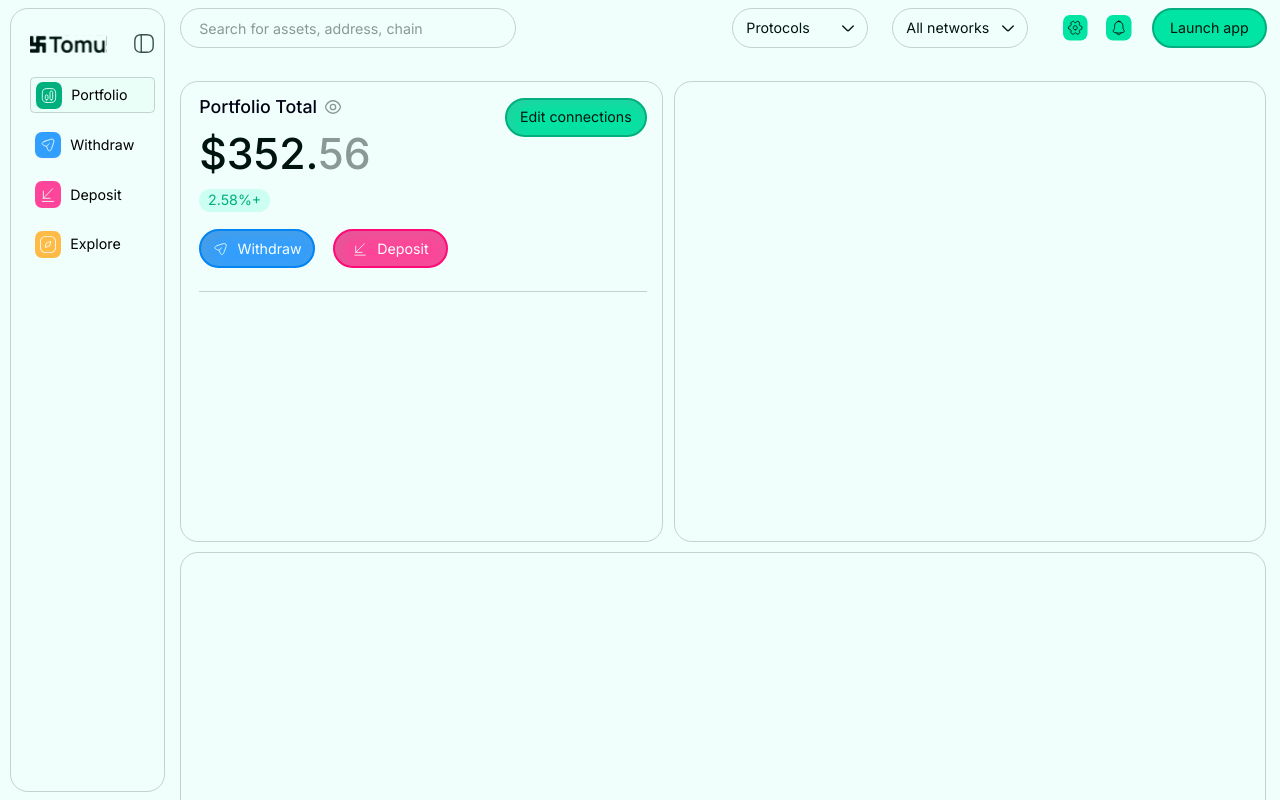
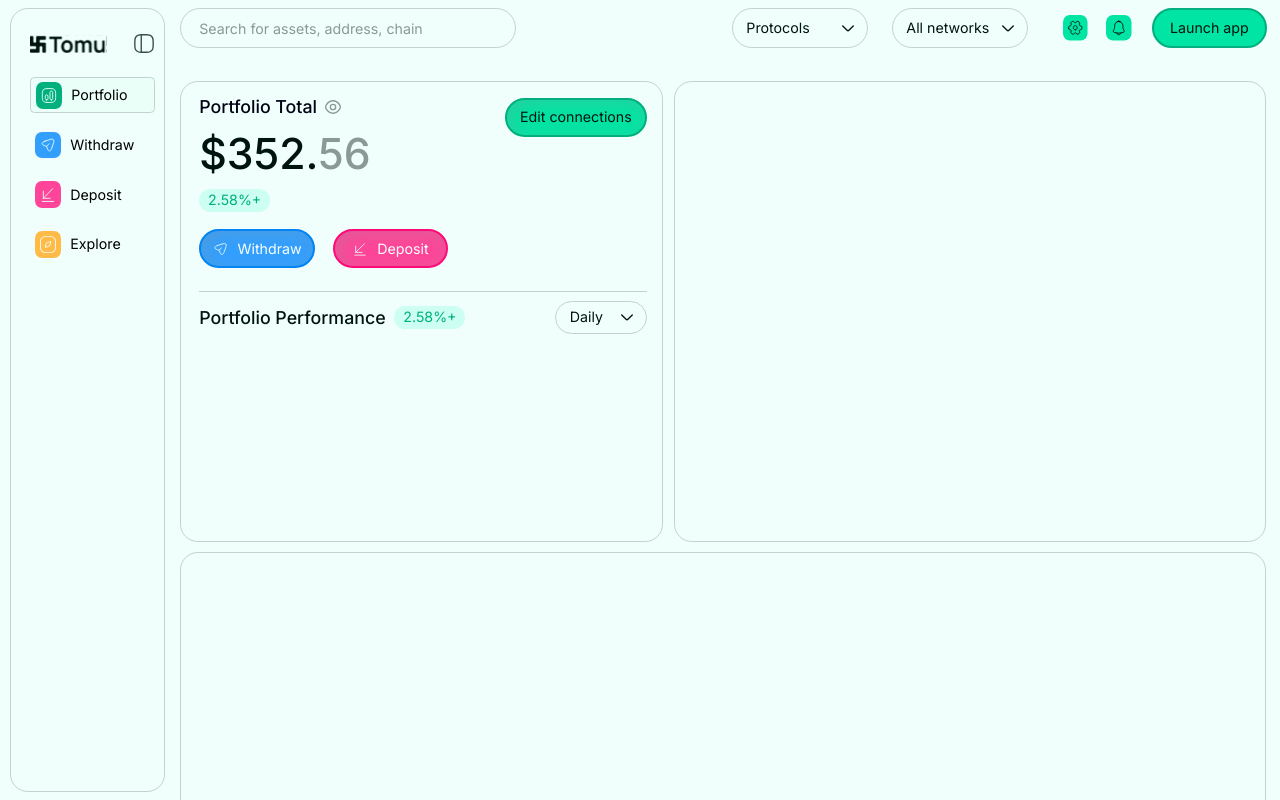
Before and after one commit to Tomu-Finance/tomu-frontend, a Next.js app: page / in a window 1280 px wide. Built offline with nearby package versions, Linux system fonts and the light colour scheme.

Commit message:
Build portfolio left card bottom section ui barebones

```diff
--- a/src/app/page.tsx
+++ b/src/app/page.tsx
@@ -4,6 +4,7 @@ import eye from '../assets/svgs/eye.svg';
 import send from '../assets/svgs/send.svg';
 import deposit from '../assets/svgs/received.svg';
 import Image from 'next/image';
+import Select from '@/components/Select';
 
 const HomePage = () => {
   return (
@@ -56,7 +57,25 @@ const HomePage = () => {
               Edit connections
             </button>
           </div>
-          <div></div>
+          <div className="portfolio__top__bottom">
+            <div className="portfolio__top__bottom__top">
+              <div className="portfolio__top__bottom__top__left">
+                <p className="portfolio__top__bottom__top__left__heading">
+                  Portfolio Performance
+                </p>
+                <div className="portfolio__top__bottom__top__left__increase">
+                  2.58%+
+                </div>
+              </div>
+              <Select
+                text="Daily"
+                height={38}
+                width={103}
+                iconColor="#00140F"
+                type="dynamic"
+              />
+            </div>
+          </div>
         </div>
         <div className="portfolio__top__right"></div>
       </div>
--- a/src/components/Select.tsx
+++ b/src/components/Select.tsx
@@ -6,16 +6,19 @@ interface SelectProps {
   height: number;
   width: number;
   iconColor: string;
+  type?: string;
 }
 
-const Select = ({ text, height, width, iconColor }: SelectProps) => {
+const Select = ({ text, height, width, iconColor, type }: SelectProps) => {
   // Function to convert px to rem
   const pxToRem = (px: number) => `${px / 16}rem`;
 
   return (
     <div className="selectWrapper">
       <select
-        className="selectWrapper__select"
+        className={`selectWrapper__select ${
+          type === 'dynamic' ? 'dynamic' : ''
+        }`}
         defaultValue=""
         style={{
           height: pxToRem(height),
@@ -25,9 +28,9 @@ const Select = ({ text, height, width, iconColor }: SelectProps) => {
         <option value="" disabled>
           {text}
         </option>
-        <option value="category1">Option 1</option>
-        <option value="category2">Option 2</option>
-        <option value="category3">Option 3</option>
+        <option value="category1">Option</option>
+        <option value="category2">Option</option>
+        <option value="category3">Option</option>
       </select>
       <svg
         width="18"
--- a/src/styles/components/Select.scss
+++ b/src/styles/components/Select.scss
@@ -12,7 +12,7 @@
     font-family: var(--font-inter);
     font-size: toRem(16);
     font-weight: 400;
-    line-height: toRem(16);
+    line-height: toRem(30);
     text-align: left;
     color: $primary-black;
 
@@ -21,6 +21,10 @@
     -moz-appearance: none;
     background-color: transparent;
     cursor: pointer;
+
+    // &.dynamic {
+    //   padding-right: toRem(30);
+    // }
 
     &::-ms-expand {
       display: none;
--- a/src/styles/pages/Portfolio.scss
+++ b/src/styles/pages/Portfolio.scss
@@ -147,6 +147,44 @@
       }
     }
 
+    &__bottom {
+      display: flex;
+      flex-direction: column;
+      padding-top: toRem(10);
+
+      &__top {
+        display: flex;
+        align-items: center;
+        justify-content: space-between;
+        &__left {
+          @include flex(flex-start, center, toRem(10));
+          &__heading {
+            color: $primary-black;
+            font-family: var(--font-inter);
+            font-size: toRem(20);
+            font-style: normal;
+            font-weight: 500;
+            line-height: toRem(20);
+          }
+
+          &__increase {
+            border-radius: toRem(100);
+            background-color: #ccfff1;
+            padding: toRem(5) toRem(10);
+            width: fit-content;
+
+            color: #00af7e;
+            font-family: var(--font-inter);
+            font-size: toRem(16);
+            font-style: normal;
+            font-weight: 400;
+            line-height: toRem(16);
+            text-align: center;
+          }
+        }
+      }
+    }
+
     &__right {
       min-width: 54.52%;
       min-height: toRem(519);
```
